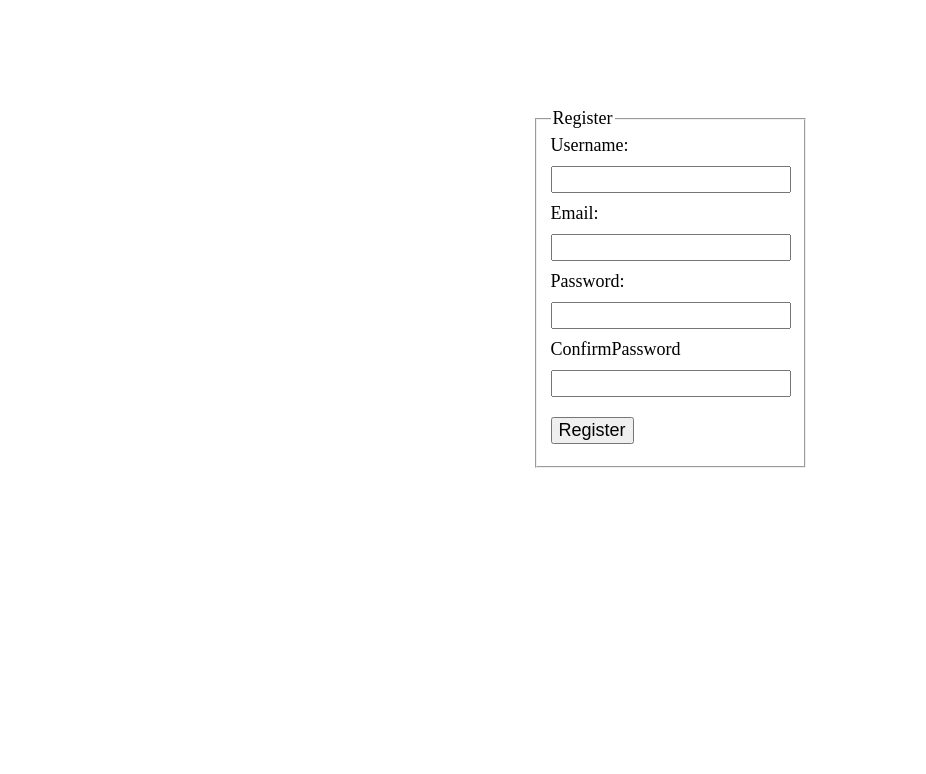
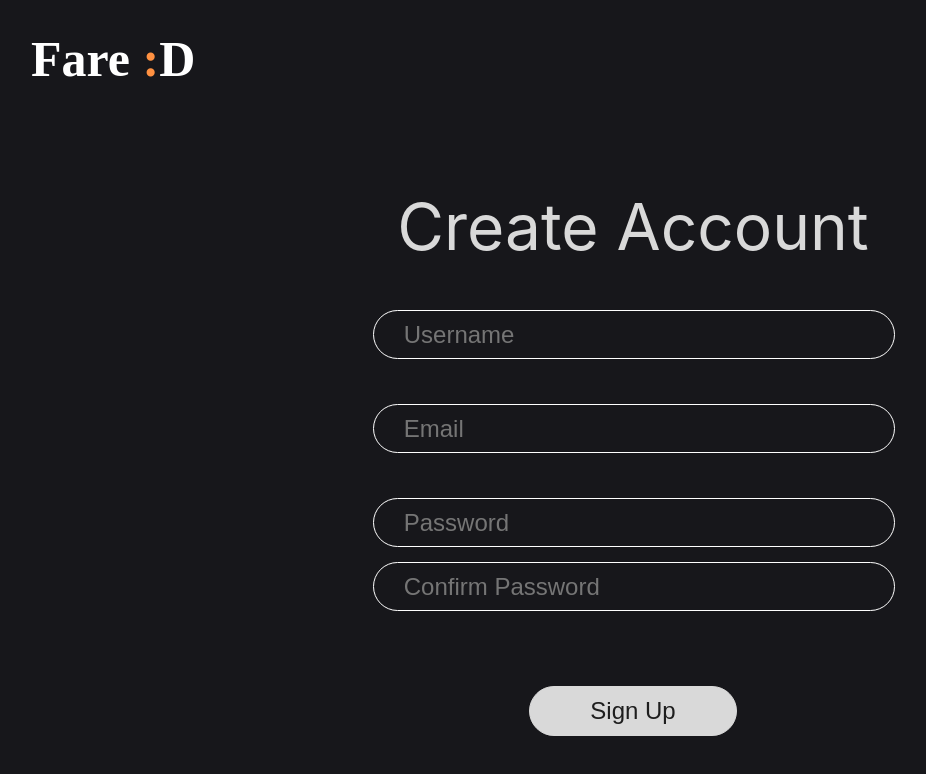
Before and after one commit to BiozW/312WebProject, a website: page public/register.html in a window 1280 px wide. Shown: the whole page, without its empty margins (7-933 px from the left). Drawn offline with Linux system fonts and the light colour scheme.

Commit message:
EDIT: CSS Index , SignIn & LogIn [Discovered Nav Bug : Unfix]

```diff
--- /dev/null
+++ b/public/css/main.css
@@ -0,0 +1,173 @@
+body {
+    font-family: Kodchasan;
+    background-color: #17171B;
+}
+
+nav {
+    overflow: hidden;
+    display: flex;
+    flex-direction: column;
+    margin-top: 30px;
+    margin-left: 30px;
+    margin-right: 30px;
+}
+
+.nav-container {
+    display: grid;
+	grid-template-columns:  auto 50% auto ;
+	grid-gap: 30px;
+}
+
+#nav-main {
+    grid-column: 3 / span 1;
+    text-align: right;
+}
+
+nav a {
+    top: 50%;
+    bottom: 50%;
+    text-align: center;
+    height: 70px;
+    color: #FFF;
+    padding-left: 20px;
+    padding-right: 20px;
+    font-size: 16px;
+    font-style: normal;
+    text-decoration: none;
+
+}
+
+#Portrait {
+    width: 50px;
+    background-color: #FFF;
+    border-radius: 50%;
+}
+
+.main-container {
+    padding-top: 100px;
+    display: grid;
+	grid-template-columns:  auto 20% 20% auto ;
+	grid-gap: 30px;
+}
+
+.main-container > div{
+	font-size: 20px;
+	text-align: center;
+}
+
+#logo {
+    grid-column: 2 / span 2;
+    color: #FFF;
+    text-align: left;
+    font-size: 8vw;
+    font-style: normal;
+    font-weight: 700;
+    line-height: normal;
+}
+
+#judjud {
+    color: #FF9141;
+}
+
+#findjobbox {
+    grid-column: 2/span 2;
+    flex-shrink: 0;
+    padding-right: 60px;
+}
+
+#findjobbox input {
+    background-image: url(/images/searchicon.png);
+    background-repeat: no-repeat;
+    background-position: 15px;
+    background-size: 30px;
+    background-color: #17171B;
+    width: 100%;
+    height: 50px;
+    border-radius: 50px;
+    border: 1px solid #FFF;
+    color: #FF9141;
+    font-size: 24px;
+    padding-left: 60px;
+}
+
+#category {
+    grid-column: 2 / span 1;
+    flex-shrink: 0;
+}
+
+#category select {
+    display: flex;
+    width: 100%;
+    height: 50px;
+    background-color: #17171B;
+    border: 1px solid #FFF;
+    border-radius: 50px;
+    text-align: center;
+    font-size: 24px;
+    color: #FFF;
+
+}
+
+#category select:after{
+    top: 14px;
+    right: 100px;
+    width: 0;
+    height: 0;
+}
+
+#category select-arrow-active:after {
+    border-color: transparent transparent #fff transparent;
+    top: 7px;
+}
+
+#location {
+    grid-column: 3 / span 1;
+    flex-shrink: 0;
+}
+
+#location select {
+    display: flex;
+    width: 100%;
+    height: 50px;
+    background-color: #17171B;
+    border: 1px solid #FFF;
+    border-radius: 50px;
+    text-align: center;
+    font-size: 24px;
+    color: #FFF;
+}
+
+#findbtn {
+    grid-column: 2 / span 2;
+    flex-shrink: 0;
+}
+
+#findbtn button {
+    width: 100%;
+    height: 50px;
+    border-radius: 50px;
+    border: 1px solid #D9D9D9;
+    background: #D9D9D9;
+    font-size: 24px;
+    cursor: pointer;
+}
+
+#findbtn button:focus {
+    border: 1px solid #D9D9D9;
+    background: #FF9141;
+}
+
+footer {
+    display: flex;
+    position: relative;
+    bottom: 0%;
+    width: 100%;
+    height: 100px;
+    flex-direction: column;
+    justify-content: center;
+    color: #D9D9D9;
+    text-align: center;
+    font-size: 12px;
+    font-style: normal;
+    line-height: normal;
+}
--- /dev/null
+++ b/public/css/registor.css
@@ -0,0 +1,211 @@
+body {
+    font-family: Kodchasan;
+    background-color: #17171B;
+}
+nav {
+    overflow: hidden;
+    margin-top: 30px;
+    margin-left: 30px;
+    margin-right: 30px;
+}
+
+#nav-logo {
+    grid-column: 2 / span 2;
+    text-align: left;
+    font-size: 50px;
+    font-style: normal;
+    font-weight: 700;
+    line-height: normal;
+}
+
+#nav-logo a {
+    text-decoration: none;
+    color: #FFF;
+}
+
+#judjud {
+    color: #FF9141;
+}
+
+.main-container {
+    padding-top: 100px;
+    display: grid;
+	grid-template-columns:  auto 20% 20% auto ;
+	grid-gap: 15px;
+}
+
+.main-container > div{
+	text-align: center;
+}
+
+#login-head {
+    grid-column: 2 / span 2;
+    display: flex;
+    flex-direction: column;
+    justify-content: center;
+    flex-shrink: 0;
+    color: #D9D9D9;
+    text-align: center;
+    font-family: Inter;
+    font-size: 5vw;
+    font-style: normal;
+    font-weight: 400;
+    line-height: normal;
+}
+
+#signup-head {
+    grid-column: 2 / span 2;
+    display: flex;
+    flex-direction: column;
+    justify-content: center;
+    flex-shrink: 0;
+    color: #D9D9D9;
+    text-align: center;
+    font-family: Inter;
+    font-size: 5vw;
+    font-style: normal;
+    font-weight: 400;
+    line-height: normal;
+}
+
+#userbox {
+    grid-column: 2 / span 2;
+    margin-top: 30px;
+    padding-right: 60px;
+}
+
+#userbox input {
+    display: flex;
+    width: 100%;
+    height: 45px;
+    background-color: #17171B;
+    border: 1px solid #FFF;
+    border-radius: 50px;
+    text-align: left;
+    padding-left: 30px;
+    padding-right: 30px;
+    font-size: 24px;
+    color: #FFF;
+}
+
+#emailbox {
+    grid-column: 2 / span 2;
+    padding-right: 60px;
+    margin-top: 30px;
+}
+
+#emailbox input {
+    display: flex;
+    width: 100%;
+    height: 45px;
+    background-color: #17171B;
+    border: 1px solid #FFF;
+    border-radius: 50px;
+    text-align: left;
+    padding-left: 30px;
+    padding-right: 30px;
+    font-size: 24px;
+    color: #FFF;
+}
+
+#passwordbox {
+    grid-column: 2 / span 2;
+    padding-right: 60px;
+    margin-top: 30px;
+}
+
+#passwordbox input {
+    display: flex;
+    width: 100%;
+    height: 45px;
+    background-color: #17171B;
+    border: 1px solid #FFF;
+    border-radius: 50px;
+    padding-left: 30px;
+    padding-right: 30px;
+    text-align: left;
+    font-size: 24px;
+    color: #FFF;
+}
+
+#confirmpasswordbox {
+    grid-column: 2 / span 2;
+    padding-right: 60px;
+}
+
+#confirmpasswordbox input {
+    display: flex;
+    width: 100%;
+    height: 45px;
+    background-color: #17171B;
+    border: 1px solid #FFF;
+    border-radius: 50px;
+    padding-left: 30px;
+    padding-right: 30px;
+    text-align: left;
+    font-size: 24px;
+    color: #FFF;
+}
+
+#signupbox {
+    grid-column: 2 / span 2;
+    margin-top: 60px;
+
+}
+
+#signupbox button{
+    width: 40%;
+    height: 50px;
+    border-radius: 50px;
+    border: 1px solid #d9d9d9;
+    background: #d9d9d9;
+    color: #1E1E1E;
+    font-size: 24px;
+    cursor: pointer;
+}
+
+#forgotpassbox {
+    grid-column: 2 / span 2;
+    text-align: left;
+}
+
+#forgotpassbox span {
+    color: #767676;
+    padding-left: 30px;
+    font-size: 16px;
+    font-style: normal;
+}
+
+#createacountbox {
+    grid-column: 2 / span 1;
+    margin-top: 60px;
+}
+
+#createacountbox button{
+    text-align: left;
+    width: 100%;
+    height: 40px;
+    border-radius: 50px;
+    border: 1px solid #d9d9d900;
+    background: #d9d9d900;
+    color: #FFF;
+    font-size: 24px;
+    cursor: pointer;
+}
+
+#loginbox {
+    grid-column: 3 / span 1;
+    margin-top: 60px;
+
+}
+
+#loginbox button{
+    width: 100%;
+    height: 50px;
+    border-radius: 50px;
+    border: 1px solid #d9d9d9;
+    background: #d9d9d9;
+    color: #1E1E1E;
+    font-size: 24px;
+    cursor: pointer;
+}
--- a/public/css/stylemain.css
+++ b/public/css/stylemain.css
@@ -2,7 +2,7 @@ body {
     font-family: Arial, sans-serif;
     margin: 0;
     padding: 0;
-    background-color: #f0f0f0;
+    background-color: #17171B;
 }
 
 header {
@@ -14,6 +14,13 @@ header {
     align-items: center;
 }
 
+.nav-container {
+    width: 97%;
+	display: grid;
+	grid-template-columns: 30% auto 30%;
+    grid-gap: 30px;
+}
+
 #search {
     margin-left: 20px;
 }
@@ -22,3 +29,20 @@ header {
     margin-right: 20px;
     cursor: pointer;
 }
+
+#navigator {
+    list-style-type: none;
+    margin: 0;
+    padding: 0;
+    display: inline;
+}
+
+li {
+    float: left;
+  }
+
+  a {
+    display: block;
+    padding: 8px;
+    background-color: #dddddd;
+  }
--- a/public/register.html
+++ b/public/register.html
@@ -3,11 +3,39 @@
 	<head>
 		<meta charset="UTF-8">
 		<title>Register</title>
-		<link type="text/css" rel="stylesheet" href="css/style.css">
+		<link type="text/css" rel="stylesheet" href="css/registor.css">
 		<script type="text/javascript" src="js/login.js"></script>
 	</head>
 	<body>
-		<div id=container>
+		<nav class="nav-container">
+			<div id="nav-logo" >
+				<a href="/public/index.html">
+					<span>Fare <span id="judjud">:</span>D
+				</span>
+				</a>
+			</div>
+		</nav>
+		<main class="main-container">
+			<div id="signup-head">
+				<span>Create Account</span>
+			</div>
+			<div id="userbox">
+				<input type="text" value="" name="username" placeholder="Username">
+			</div>
+			<div id="emailbox">
+				<input type="text" value="" name="email" placeholder="Email">
+			</div>
+			<div id="passwordbox">
+				<input type="text" value="" name="password" placeholder="Password">
+			</div>
+			<div id="confirmpasswordbox">
+				<input type="text" value="" name="confirmpassword" placeholder="Confirm Password">
+			</div>
+			<div id="signupbox">
+				<button >Sign Up</button>
+			</div>
+		</main>
+		<!-- <div id=container>
 			<form class="form" action="/regisDB" method="post" accept-charset="utf-8">
 				<fieldset>
 					<legend> Register </legend>
@@ -20,7 +48,7 @@
 				</fieldset>
 			</form>
 
-		</div>
+		</div> -->
 
 	</body>
 </html>
```
Also changed, not shown: public/index.html (+41 -12 lines), public/login.html (+56 -4 lines), public/main.html (+1 -1 lines), images/Icon.png (added), images/searchicon.png (added), images/userbaseicon.png (added).
